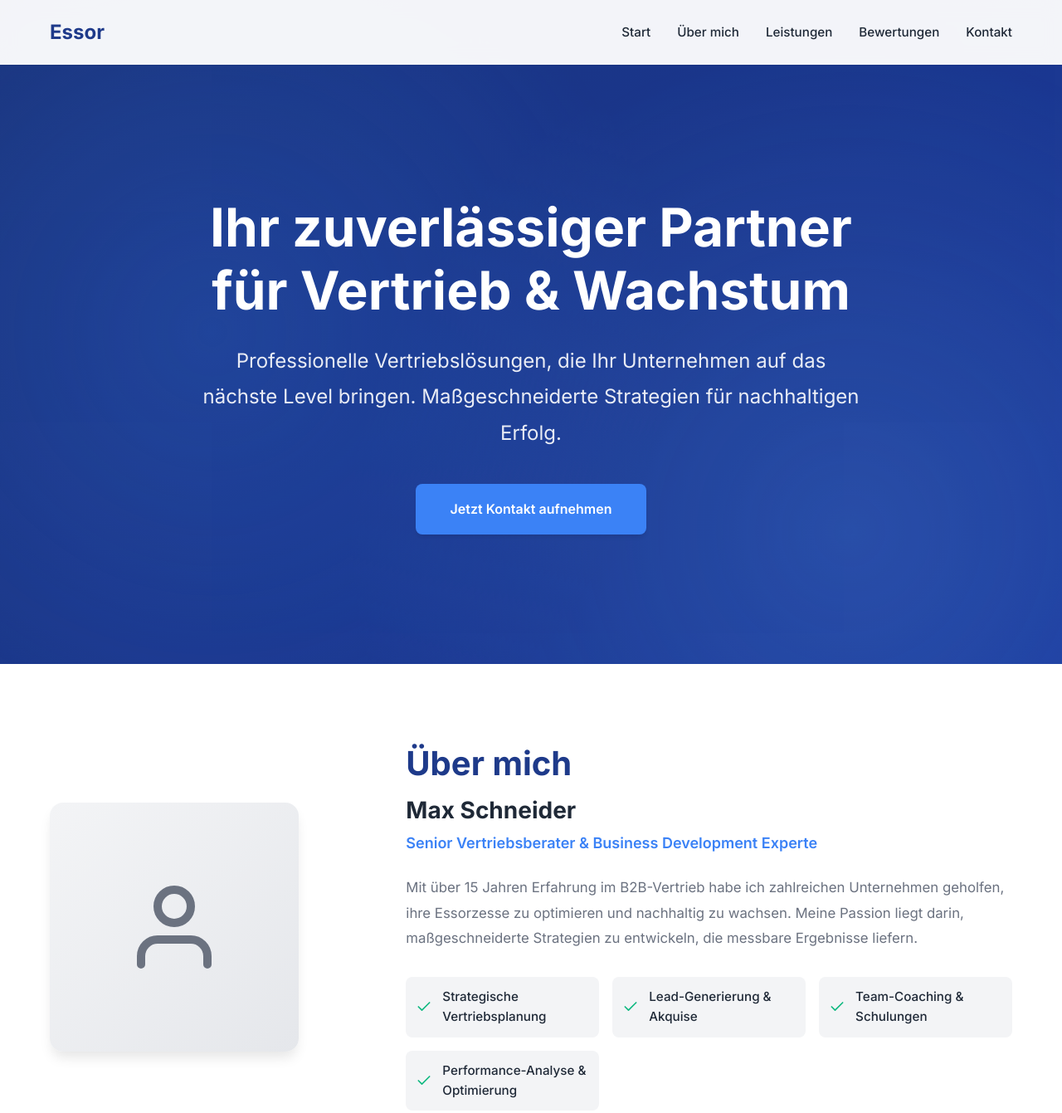
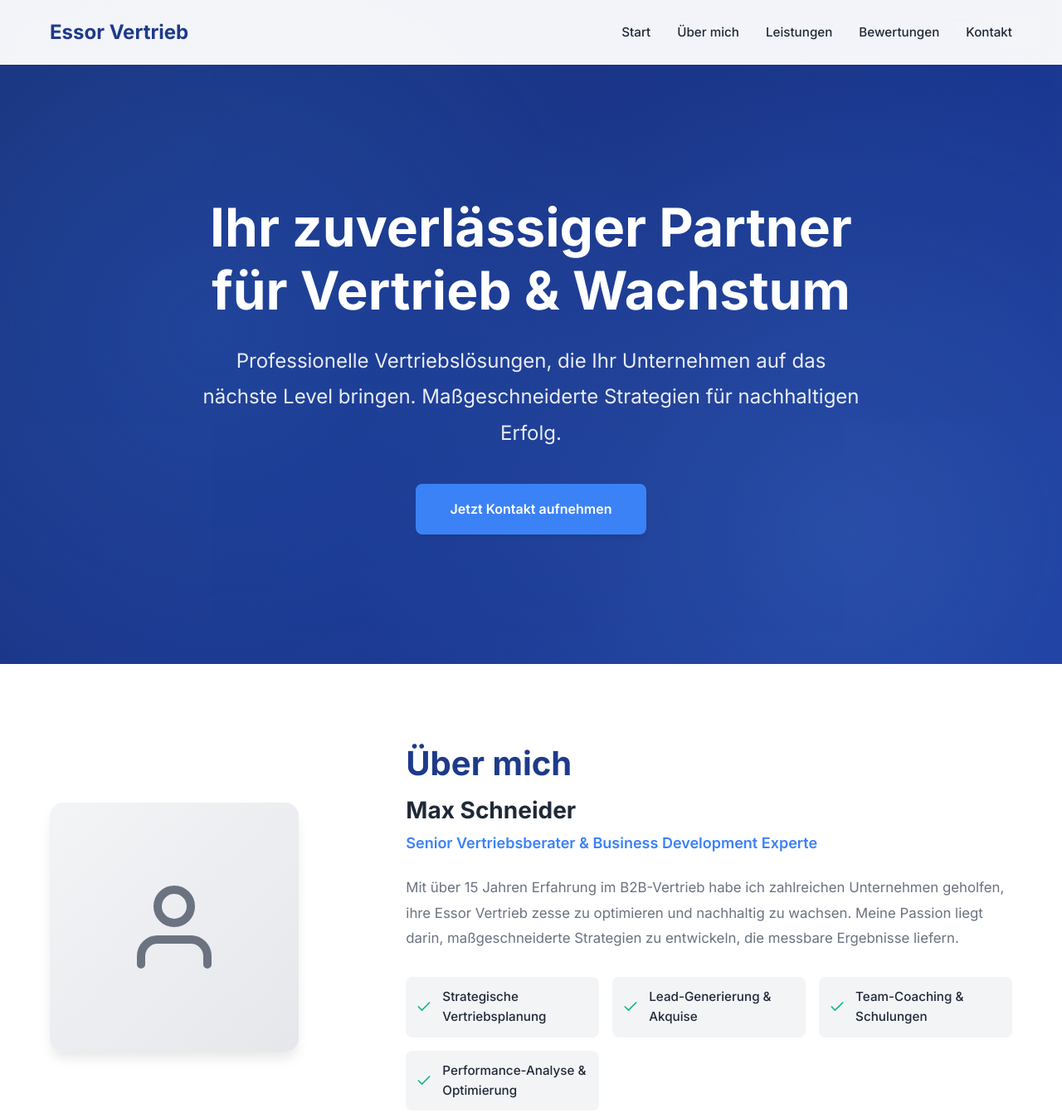
Before and after one commit to Gabub02/Essor, a plain HTML site: page index.html in a window 1280 px wide. Shown: the top 1341 px of the page at 83% size. Drawn offline with Linux system fonts and the light colour scheme.

Commit message:
Update title and references to 'Essor Vertrieb'

```diff
--- a/index.html
+++ b/index.html
@@ -3,7 +3,7 @@
 <head>
     <meta charset="UTF-8">
     <meta name="viewport" content="width=device-width, initial-scale=1.0">
-    <title>Essor | Ihr Partner für Vertrieb & Wachstum</title>
+    <title>Essor Vertrieb  | Ihr Partner für Vertrieb & Wachstum</title>
     <link rel="stylesheet" href="styles.css">
     <link rel="preconnect" href="https://fonts.googleapis.com">
     <link rel="preconnect" href="https://fonts.gstatic.com" crossorigin>
@@ -14,7 +14,7 @@
     <nav class="navbar" id="navbar">
         <div class="container">
             <div class="nav-wrapper">
-                <a href="#hero" class="logo">Essor</a>
+                <a href="#hero" class="logo">Essor Vertrieb </a>
                 <ul class="nav-menu" id="navMenu">
                     <li><a href="#hero" class="nav-link">Start</a></li>
                     <li><a href="#about" class="nav-link">Über mich</a></li>
@@ -61,7 +61,7 @@
                     <p class="about-role">Senior Vertriebsberater & Business Development Experte</p>
                     <p class="about-description">
                         Mit über 15 Jahren Erfahrung im B2B-Vertrieb habe ich zahlreichen Unternehmen geholfen,
-                        ihre Essorzesse zu optimieren und nachhaltig zu wachsen. Meine Passion liegt darin,
+                        ihre Essor Vertrieb zesse zu optimieren und nachhaltig zu wachsen. Meine Passion liegt darin,
                         maßgeschneiderte Strategien zu entwickeln, die messbare Ergebnisse liefern.
                     </p>
                     <div class="strengths">
@@ -263,7 +263,7 @@
                         </svg>
                     </div>
                     <p class="testimonial-text">
-                        "Die Zusammenarbeit mit Essor hat unser Unternehmen transformiert. Innerhalb von 6 Monaten
+                        "Die Zusammenarbeit mit Essor Vertrieb  hat unser Unternehmen transformiert. Innerhalb von 6 Monaten
                         konnten wir unseren Umsatz um 45% steigern. Absolut empfehlenswert!"
                     </p>
                     <div class="testimonial-author">
@@ -298,7 +298,7 @@
                     </div>
                     <p class="testimonial-text">
                         "Professionell, zuverlässig und ergebnisorientiert. Das Team hat uns geholfen, unsere
-                        Essorzesse zu optimieren und neue Märkte zu erschließen. Top-Beratung!"
+                        Essor Vertrieb zesse zu optimieren und neue Märkte zu erschließen. Top-Beratung!"
                     </p>
                     <div class="testimonial-author">
                         <div class="author-avatar">
@@ -382,7 +382,7 @@
         <div class="container">
             <div class="footer-content">
                 <div class="footer-section">
-                    <h3 class="footer-logo">Essor</h3>
+                    <h3 class="footer-logo">Essor Vertrieb </h3>
                     <p class="footer-description">
                         Ihr zuverlässiger Partner für professionelle Vertriebslösungen und nachhaltiges Wachstum.
                     </p>
@@ -405,7 +405,7 @@
                 </div>
             </div>
             <div class="footer-bottom">
-                <p>&copy; 2026 Essor. Alle Rechte vorbehalten.</p>
+                <p>&copy; 2026 Essor Vertrieb . Alle Rechte vorbehalten.</p>
             </div>
         </div>
     </footer>
```
